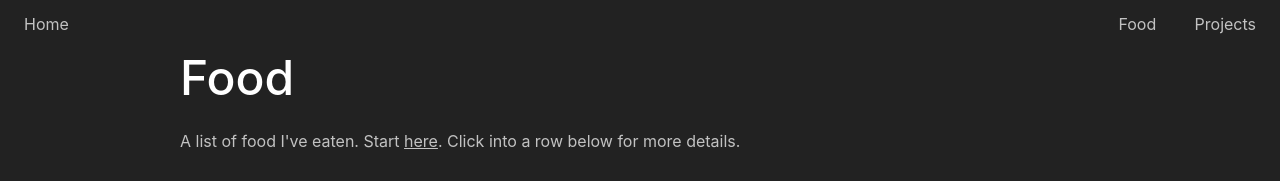
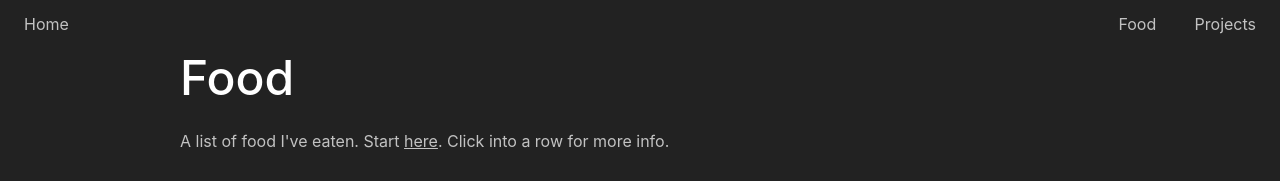
Before and after one commit to jyu/jyu.github.io, a React (Create React App) app: page /food in a window 1280 px wide. Shown: the top 181 px of the page. Built offline with nearby package versions, Linux system fonts and the light colour scheme.

Commit message:
Make more options sortable

```diff
--- a/src/routes/Food/index.jsx
+++ b/src/routes/Food/index.jsx
@@ -56,8 +56,8 @@ function Food(props) {
   }, []);
 
   const columns = [
-    { field: "name", headerName: "Name", width: 250, sortable: false },
-    { field: "style", headerName: "Style", width: 150, sortable: false },
+    { field: "name", headerName: "Name", width: 250, sortable: true },
+    { field: "style", headerName: "Style", width: 150, sortable: true },
     {
       field: "rating",
       headerName: "Rating",
@@ -66,7 +66,7 @@ function Food(props) {
     {
       field: "location",
       headerName: "Location",
-      sortable: false,
+      sortable: true,
       width: 150,
     },
     {
@@ -101,7 +101,7 @@ function Food(props) {
                 <a className={classes.a} href="/intro">
                   here
                 </a>
-                . Click into a row below for more details.
+                . Click into a row for more info.
               </p>
             </div>
           </div>
```
